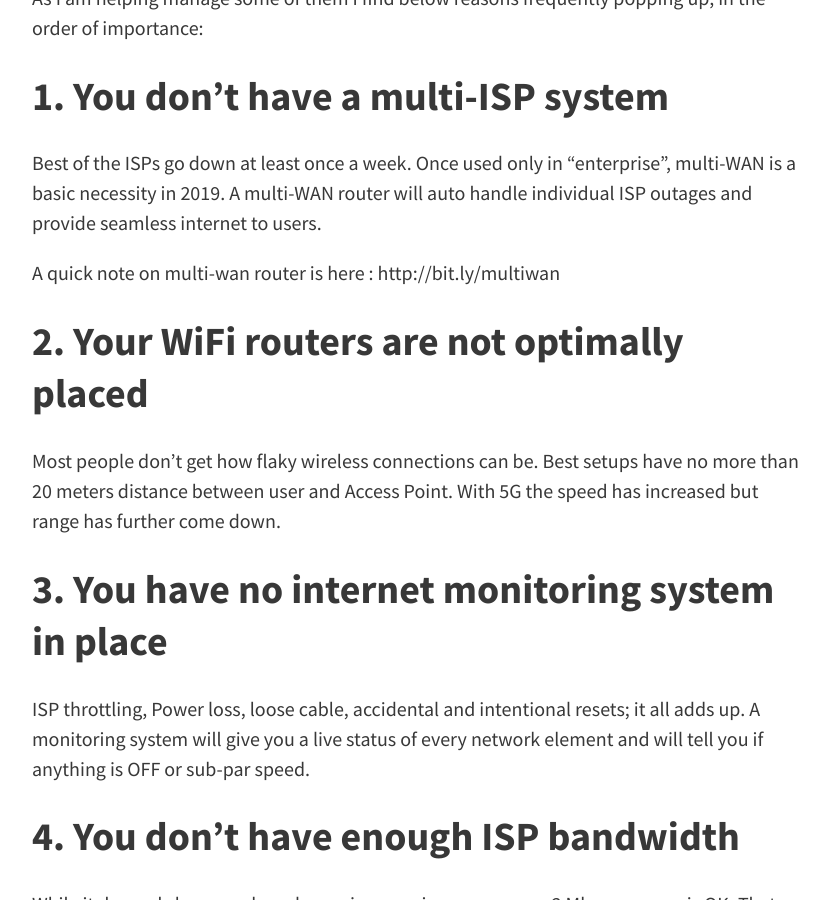
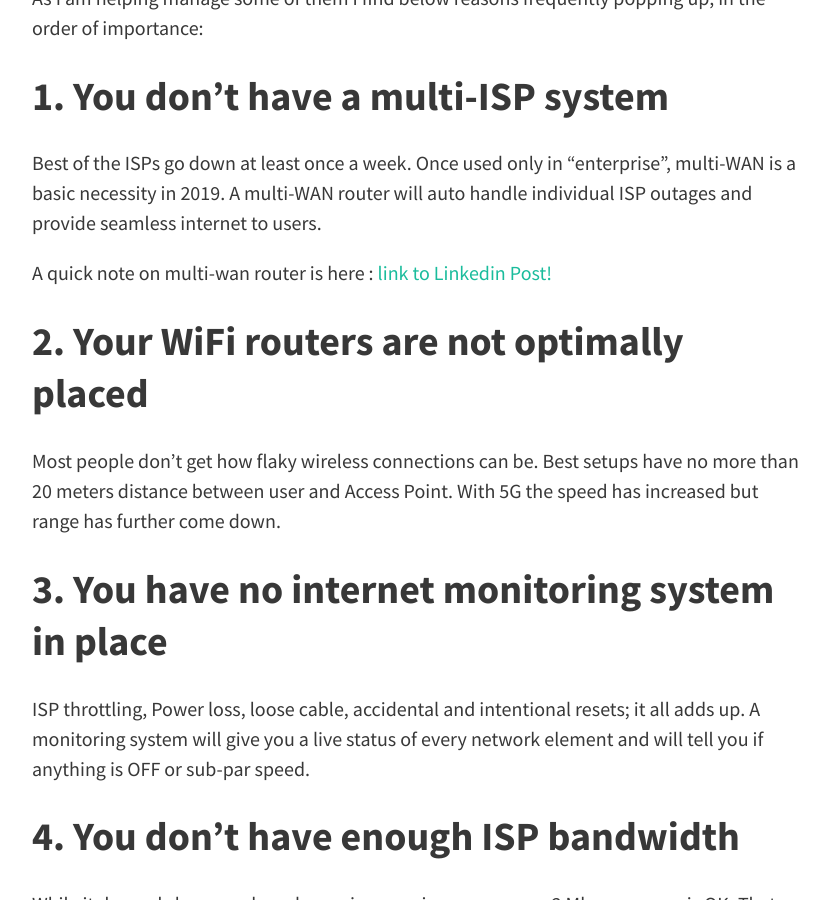
Before and after one commit to aura-website/aura-website.github.io, a Jekyll site: the page built from _posts/2019-08-04-reasons-bad-internet-coworking.md, in a window 1280 px wide and 900 px high, scrolled down 1134 px. Shown: the whole window, without its empty margins (224-1053 px from the left). Built offline with Jekyll 4.4.1, drawn with Linux system fonts in a browser that asks for light colours; nearby versions of some CDN libraries.

Commit message:
Update 2019-08-04-reasons-bad-internet-coworking.md

```diff
--- a/_posts/2019-08-04-reasons-bad-internet-coworking.md
+++ b/_posts/2019-08-04-reasons-bad-internet-coworking.md
@@ -17,7 +17,7 @@ As I am helping manage some of them I find below reasons frequently popping up,
 Best of the ISPs go down at least once a week. Once used only in "enterprise", multi-WAN is a basic necessity in 2019.
 A multi-WAN router will auto handle individual ISP outages and provide seamless internet to users.
 
-A quick note on multi-wan router is here : http://bit.ly/multiwan
+A quick note on multi-wan router is here : [link to Linkedin Post!](http://bit.ly/multiwan)
 
 ## 2. Your WiFi routers are not optimally placed
 
```
